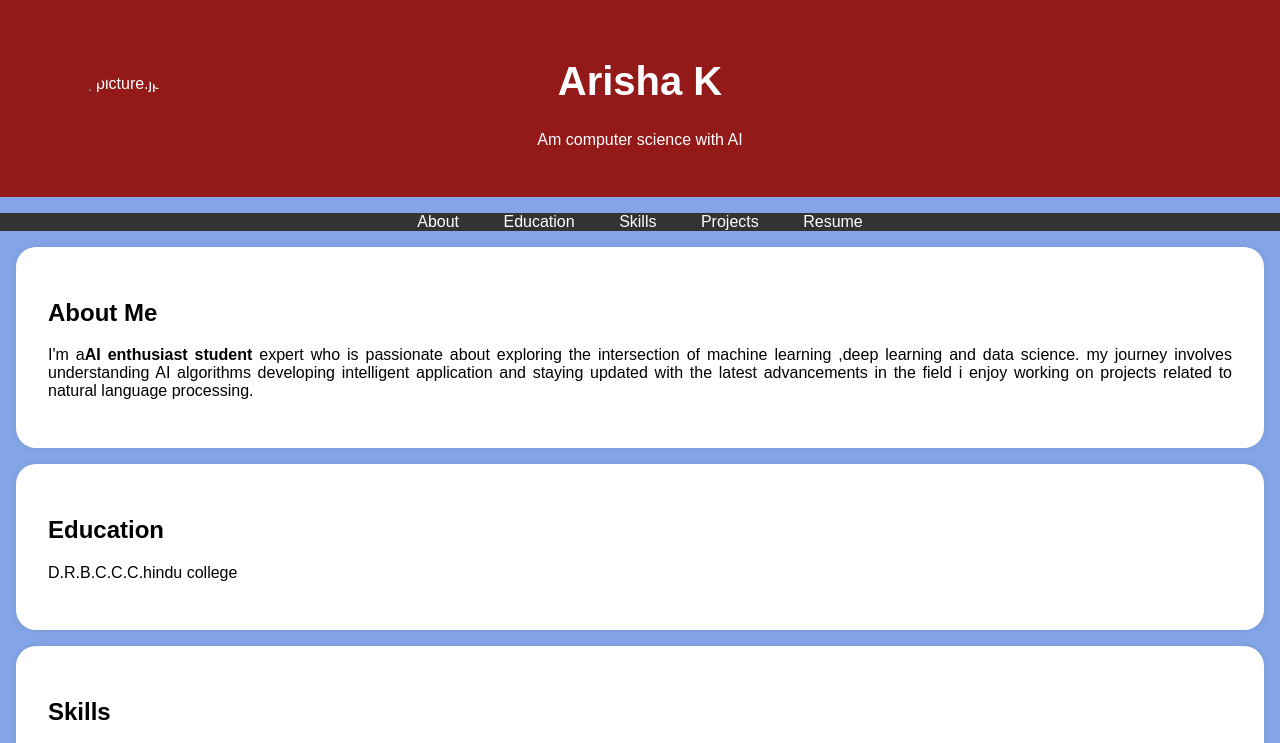
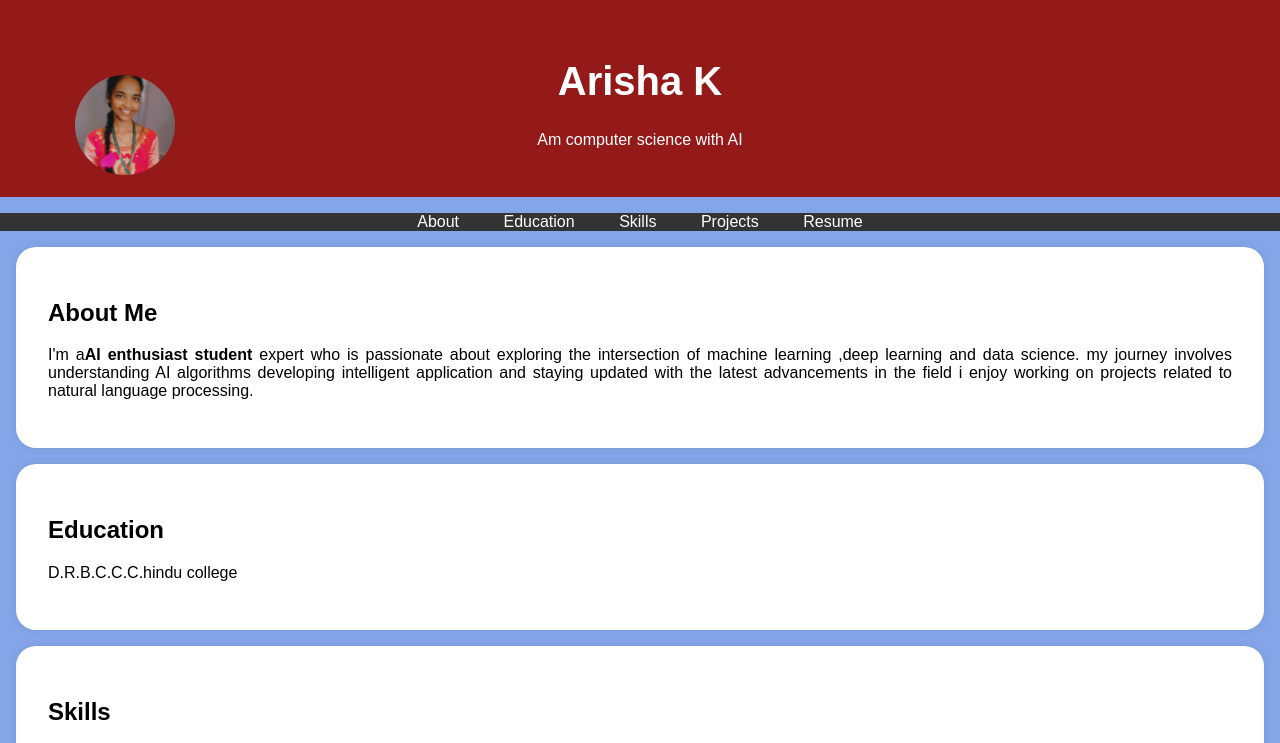
Before and after one commit to arishakannan/Digital_portfolio, a plain HTML site: page index.html in a window 1280 px wide. Shown: the top 743 px of the page. Drawn offline with Linux system fonts and the light colour scheme.

Commit message:
Update index.html

```diff
--- a/index.html
+++ b/index.html
@@ -95,7 +95,7 @@
     <header>
         <div class="header-content">
             <!-- Add your profile picture here -->
-            <img src="DCIM\camera\passport photo.jpg" alt="picture.jpg" class="profile-picture">
+            <img src="passport photo.jpg" alt="picture.jpg" class="profile-picture">
             <h1>Arisha K</h1>
             <p>Am computer science with AI</p>
         </div>
```
